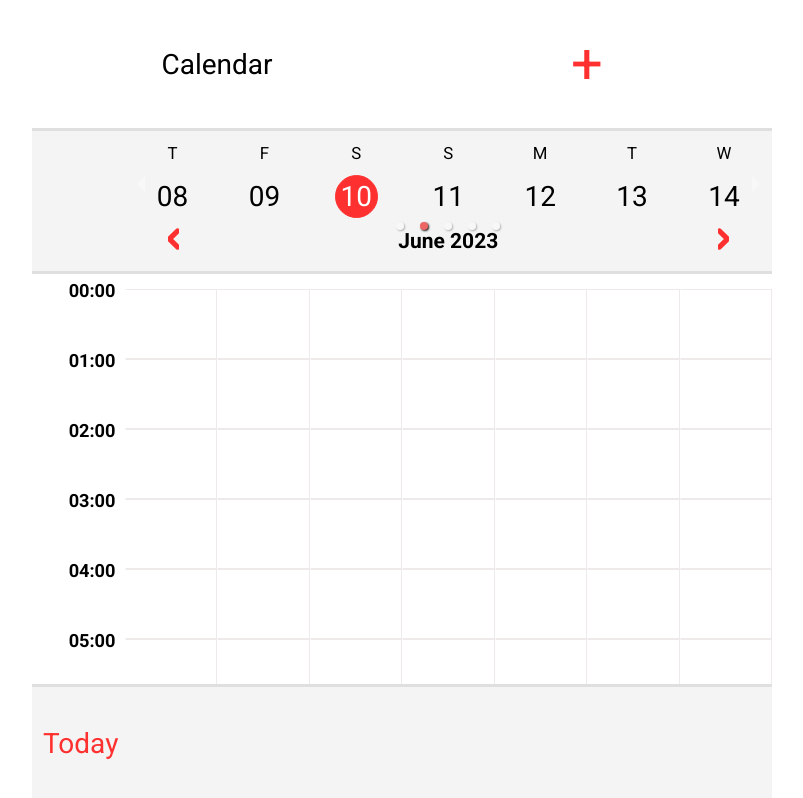
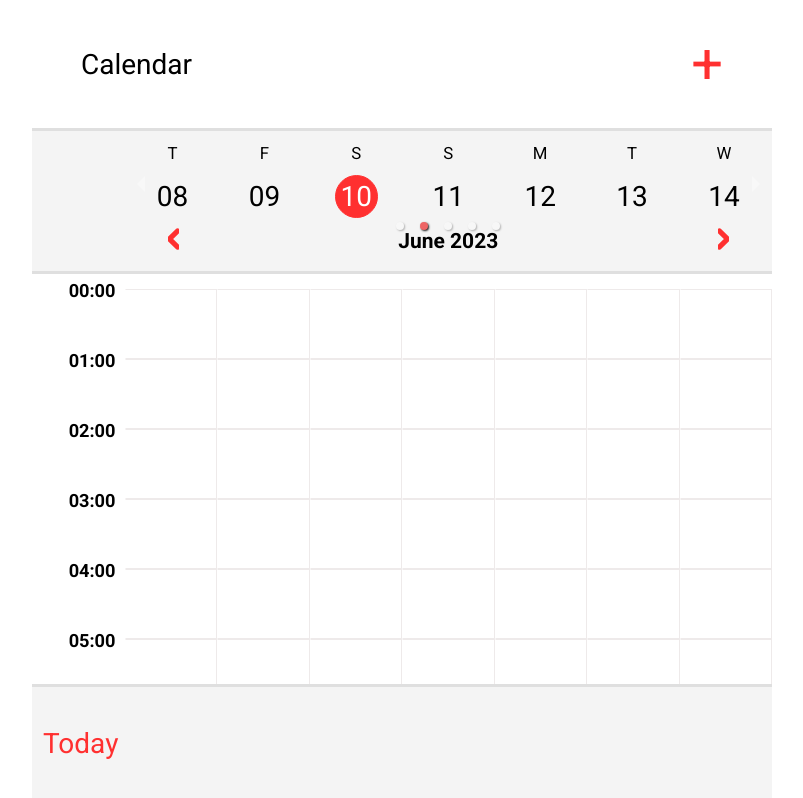
Before and after one commit to pirogHub/calendar, a React (Create React App) app: page / in a window 1280 px wide. Shown: the whole page, without its empty margins (238-1041 px from the left). Built offline with nearby package versions, Linux system fonts and the light colour scheme.

Commit message:
fix rems8

```diff
--- a/src/components/CalendarHeader.jsx
+++ b/src/components/CalendarHeader.jsx
@@ -6,6 +6,7 @@ const CalendarHeader = () => {
     return (
         <StyledCalendarHeader>
             <StyledBtn
+                $notWFull
                 $isNotActivity
             >
                 Calendar
@@ -23,7 +24,7 @@ export default CalendarHeader
 const StyledCalendarHeader = styled.header`
      min-height: 128px;
     padding: 0px;
-    /* padding-inline: 60px; */
+    padding-inline: 48px;
     box-sizing: border-box;
     display: flex;
     justify-content: space-between;
--- a/src/components/ui/CreateEventButton.jsx
+++ b/src/components/ui/CreateEventButton.jsx
@@ -36,6 +36,7 @@ export default function CreateEventButton() {
     return (
         <StyledBtn
             $largeTxt
+            $notWFull
             onClick={onClick}
         >
             +
--- a/src/components/ui/StyledBtn.js
+++ b/src/components/ui/StyledBtn.js
@@ -12,7 +12,7 @@ export const StyledBtn = styled.button`
     border: 1px solid transparent;
     transition: all .25s cubic-bezier(0.64, 0.3, 1, 1);;
     border-radius: 3px;
-    width: 100%;
+    width: ${props => props.$notWFull ? "auto" : "100%"};
     svg {
         width: 11px;
 
--- a/src/components/ui/WeekBar/MonthToggler.jsx
+++ b/src/components/ui/WeekBar/MonthToggler.jsx
@@ -43,6 +43,7 @@ export default function WeekToggler() {
 const MonthTogglerWrapper = styled.div`
   display: flex;
         /* justify-content: space-between; */
+        padding-bottom: 3px;
 
     .data_label {
         width: 100%;
```
